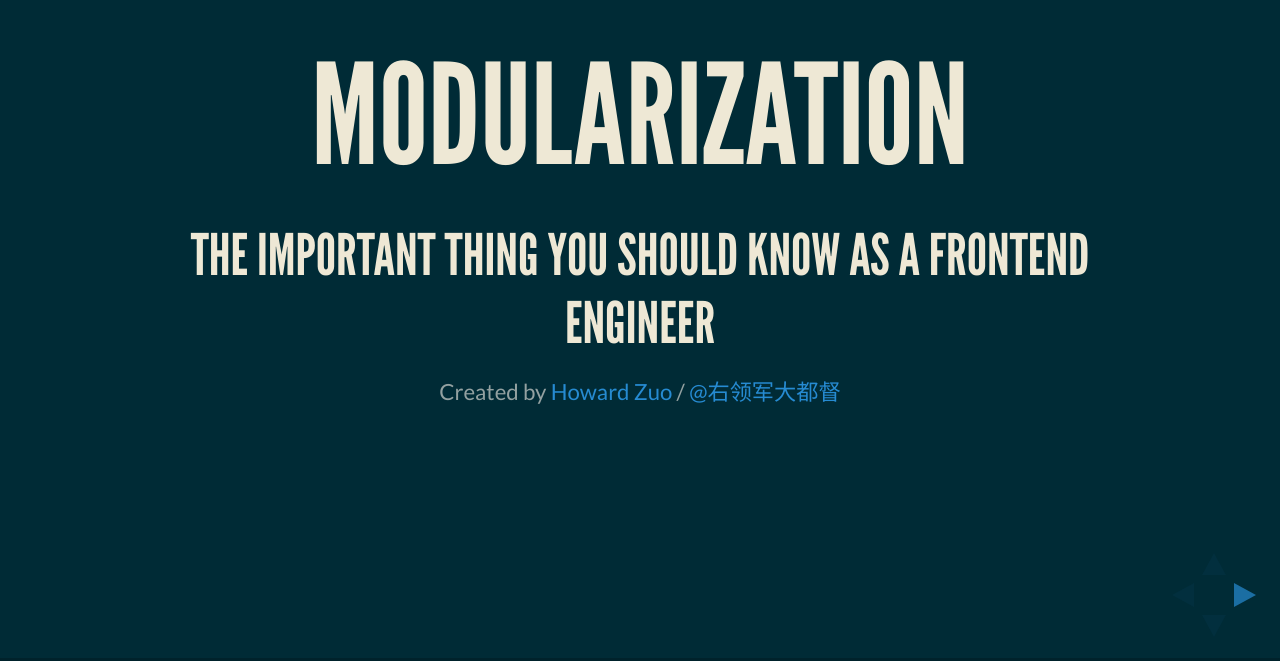
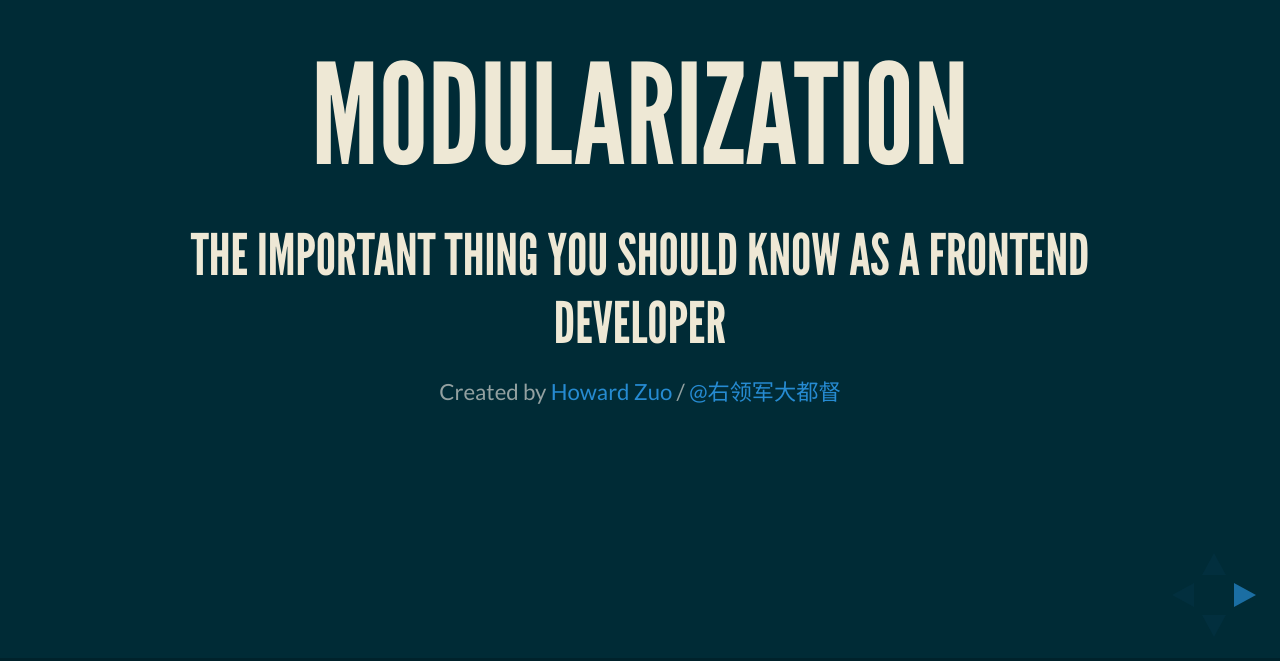
Before and after one commit to leftstick/why-modularization, a website: page index.html in a window 1280 px wide. Shown: the part 139-800 px from the top of the page. Drawn offline with Linux system fonts and the light colour scheme.

Commit message:
update demo

```diff
--- /dev/null
+++ b/css/style.css
@@ -0,0 +1,5 @@
+.reveal section pre{
+    -moz-box-shadow: 5px 5px 10px rgba(0, 0, 0, 0.5);
+    -webkit-box-shadow: 5px 5px 10px rgba(0, 0, 0, 0.5);
+    box-shadow: 5px 5px 10px rgba(0, 0, 0, 0.5);
+}
--- a/index.html
+++ b/index.html
@@ -15,6 +15,7 @@
         <meta name="viewport" content="width=device-width, initial-scale=1.0, maximum-scale=1.0, user-scalable=no, minimal-ui">
 
         <link rel="stylesheet" href="css/reveal.css">
+        <link rel="stylesheet" href="css/style.css">
         <link rel="stylesheet" href="css/modular.css">
         <link rel="stylesheet" href="css/theme/moon.css" id="theme">
 
@@ -43,7 +44,7 @@
             <div class="slides">
                 <section>
                     <h1>Modularization</h1>
-					<h3>The important thing you should know as a frontend engineer</h3>
+                    <h3>The important thing you should know as a frontend developer</h3>
                     <p>
                         <small>Created by <a href="http://leftstick.gitcafe.io/">Howard Zuo</a> / <a href="http://weibo.com/p/1005051837649133">@右领军大都督</a></small>
                     </p>
@@ -349,15 +350,18 @@ npm run start</code></pre>
                 center: true,
 
                 transition: 'slide', // none/fade/slide/convex/concave/zoom
+                leap: {
+                    naturalSwipe   : false,    // Invert swipe gestures
+                    pointerOpacity : 0.5,      // Set pointer opacity to 0.5
+                    pointerColor   : '#d80000' // Red pointer
+                },
 
                 // Optional reveal.js plugins
                 dependencies: [
                     { src: 'lib/js/classList.js', condition: function() { return !document.body.classList; } },
-					{ src: 'plugin/markdown/marked.js', condition: function() { return !!document.querySelector( '[data-markdown]' ); } },
-					{ src: 'plugin/markdown/markdown.js', condition: function() { return !!document.querySelector( '[data-markdown]' ); } },
                     { src: 'plugin/highlight/highlight.js', async: true, condition: function() { return !!document.querySelector( 'pre code' ); }, callback: function() { hljs.initHighlightingOnLoad(); } },
                     { src: 'plugin/zoom-js/zoom.js', async: true },
-					{ src: 'plugin/notes/notes.js', async: true }
+                    // { src: 'plugin/leap/leap.js', async: true }
                 ]
             });
 
```
Also changed, not shown: package.json (added, +25 -0 lines). Lines whose indentation alone changed are shown as unchanged.
